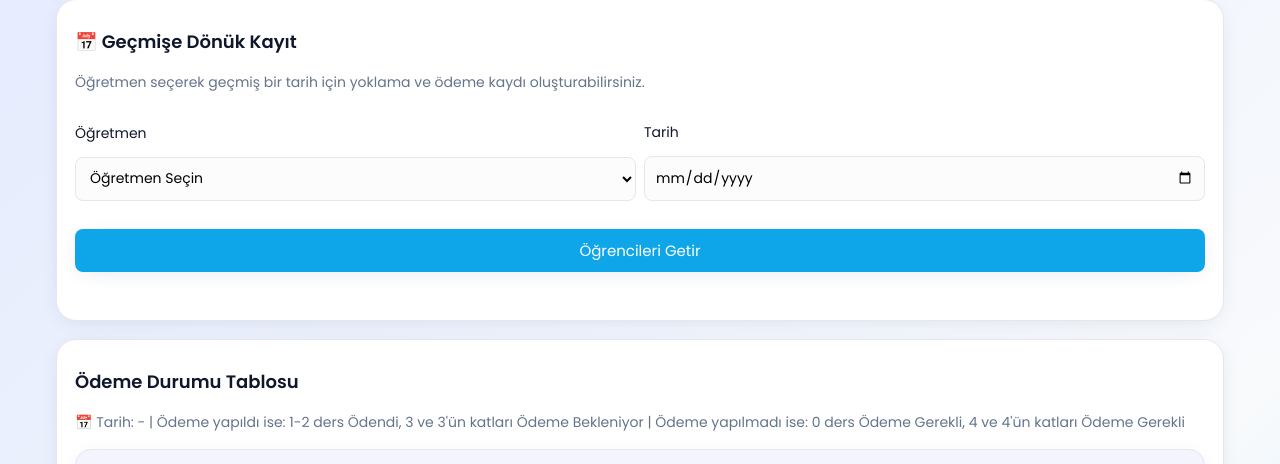
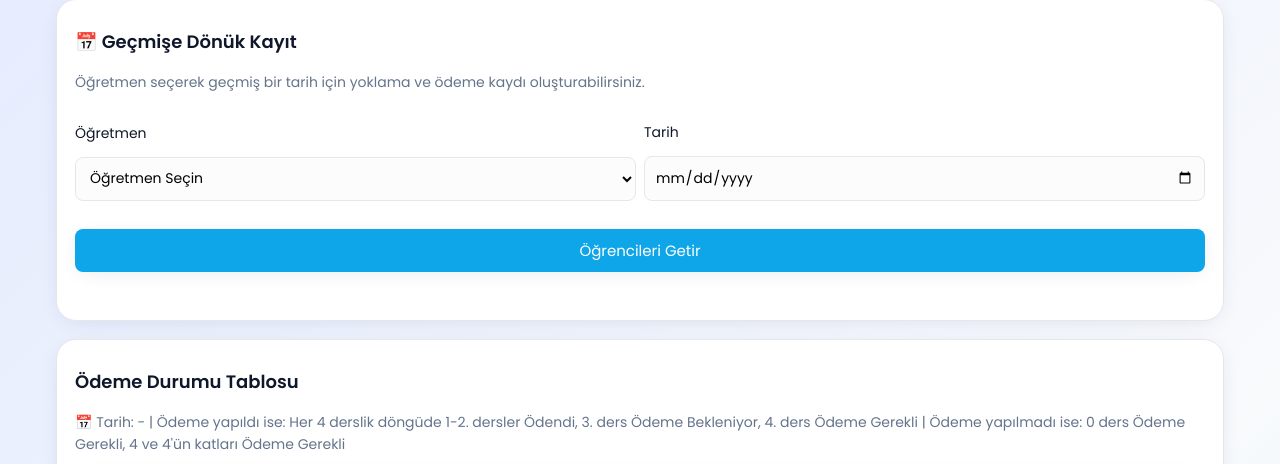
Before and after one commit to hbayseckin-prog/piarte, a FastAPI app: template templates/staff_panel.html in a window 1280 px wide. Shown: the part 593-1057 px from the top of the page. Run offline with FastAPI, Linux system fonts and the light colour scheme; the template is opened without the code that fills it, so the values that code supplies are empty.

Commit message:
Ödeme durum mantığı güncellendi: Her 4 derslik döngüde 1-2. dersler Ödendi, 3. ders Ödeme Bekleniyor, 4. ders Ödeme Gerekli

```diff
--- a/app/main.py
+++ b/app/main.py
@@ -3192,11 +3192,12 @@ def staff_panel(
             if payments:
                 last_payment_date = payments[0].payment_date  # Zaten tarihe göre sıralı (en yeni önce)
 
-            # Ödeme durumu kontrolü - Düzeltilmiş mantık:
-            # Ödeme yapıldı ise (total_paid_sets > 0):
-            #   - 1-2 ders: Ödendi
-            #   - 3 ve 3'ün katları (3, 6, 9, 12, 15, 18...): Ödeme Bekleniyor
-            # Ödeme yapılmadı ise (total_paid_sets == 0):
+            # Ödeme durumu kontrolü - Yeni mantık (her 4 derslik döngü):
+            # Öğrenci 0. derste ödeme yaptı ise (total_paid_sets > 0):
+            #   - Her 4 derslik döngüde: 1-2. dersler Ödendi, 3. ders Ödeme Bekleniyor, 4. ders Ödeme Gerekli
+            #   - Örnek: 1-2 ders: Ödendi, 3 ders: Ödeme Bekleniyor, 4 ders: Ödeme Gerekli
+            #   - Örnek: 5-6 ders: Ödendi, 7 ders: Ödeme Bekleniyor, 8 ders: Ödeme Gerekli
+            # Öğrenci ödeme yapmadı ise (total_paid_sets == 0):
             #   - 0 ders: Ödeme Gerekli
             #   - 4 ve 4'ün katları (4, 8, 12, 16, 20...): Ödeme Gerekli
             #   - Diğer: Ödeme Bekleniyor
@@ -3205,22 +3206,23 @@ def staff_panel(
             needs_payment = False
 
             if total_paid_sets > 0:
-                # Ödeme yapıldı ise
-                if total_lessons == 1 or total_lessons == 2:
-                    # 1-2 ders: Ödendi
+                # Ödeme yapıldı ise - Her 4 derslik döngüde tekrar eden mantık
+                remainder = total_lessons % 4
+                if remainder == 1 or remainder == 2:
+                    # 1-2, 5-6, 9-10, 13-14... dersler: Ödendi
                     payment_status = "✅ Ödendi"
                     payment_status_class = "paid"
                     needs_payment = False
-                elif total_lessons % 3 == 0:
-                    # 3 ve 3'ün katları (3, 6, 9, 12, 15, 18, 21...): Ödeme Bekleniyor
+                elif remainder == 3:
+                    # 3, 7, 11, 15, 19... dersler: Ödeme Bekleniyor
                     payment_status = "⏳ Ödeme Bekleniyor"
                     payment_status_class = "waiting"
                     needs_payment = False
-                else:
-                    # Diğer durumlar: Ödeme Bekleniyor
-                    payment_status = "⏳ Ödeme Bekleniyor"
-                    payment_status_class = "waiting"
-                    needs_payment = False
+                elif remainder == 0:
+                    # 4, 8, 12, 16, 20... dersler: Ödeme Gerekli
+                    payment_status = "⚠️ Ödeme Gerekli"
+                    payment_status_class = "needs_payment"
+                    needs_payment = True
             else:
                 # Ödeme yapılmadı ise
                 if total_lessons == 0:
--- a/templates/staff_panel.html
+++ b/templates/staff_panel.html
@@ -344,7 +344,7 @@
 	<h3 class="h2">Ödeme Durumu Tablosu</h3>
 	<p style="color:#64748b;margin-bottom:16px;font-size:14px;">
 		📅 Tarih: {{ today.strftime('%d.%m.%Y') if today else '-' }} |
-		Ödeme yapıldı ise: 1-2 ders Ödendi, 3 ve 3'ün katları Ödeme Bekleniyor |
+		Ödeme yapıldı ise: Her 4 derslik döngüde 1-2. dersler Ödendi, 3. ders Ödeme Bekleniyor, 4. ders Ödeme Gerekli |
 		Ödeme yapılmadı ise: 0 ders Ödeme Gerekli, 4 ve 4'ün katları Ödeme Gerekli
 	</p>
 	<div class="table-wrap">
```
